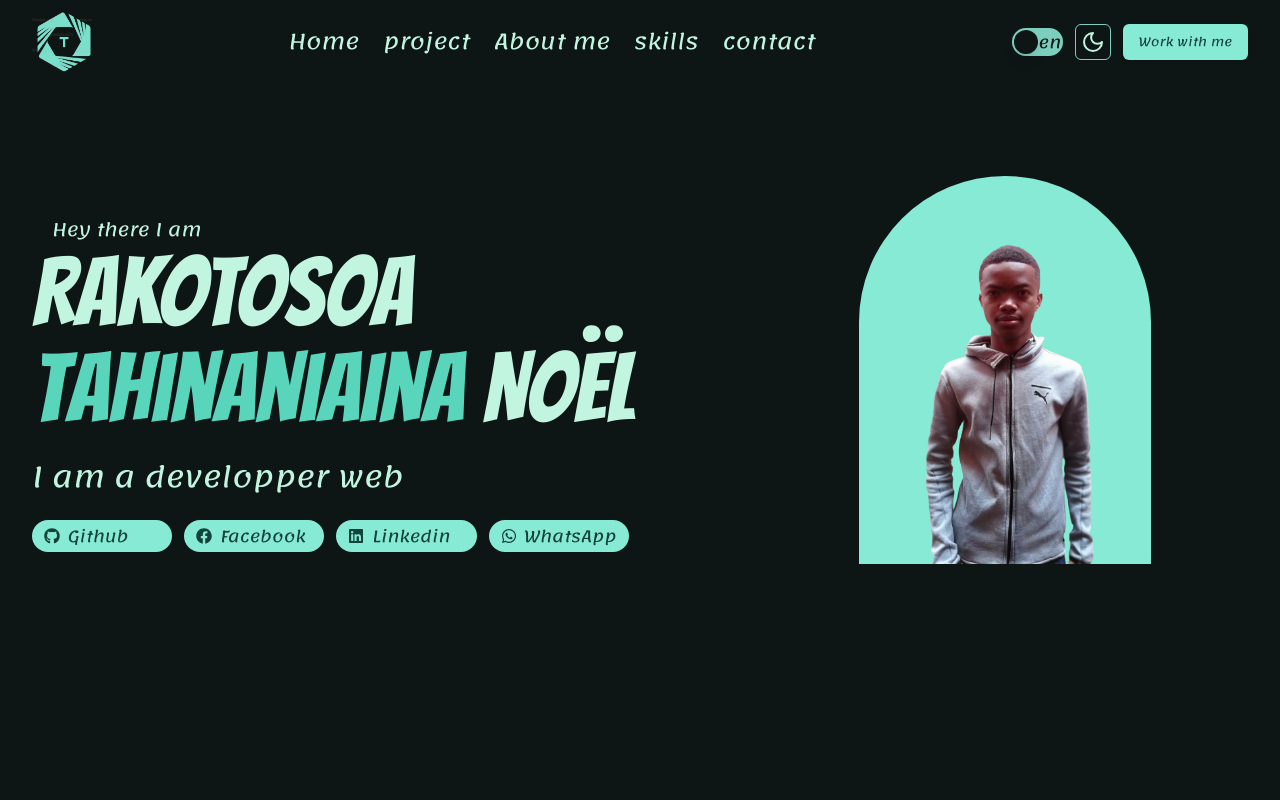
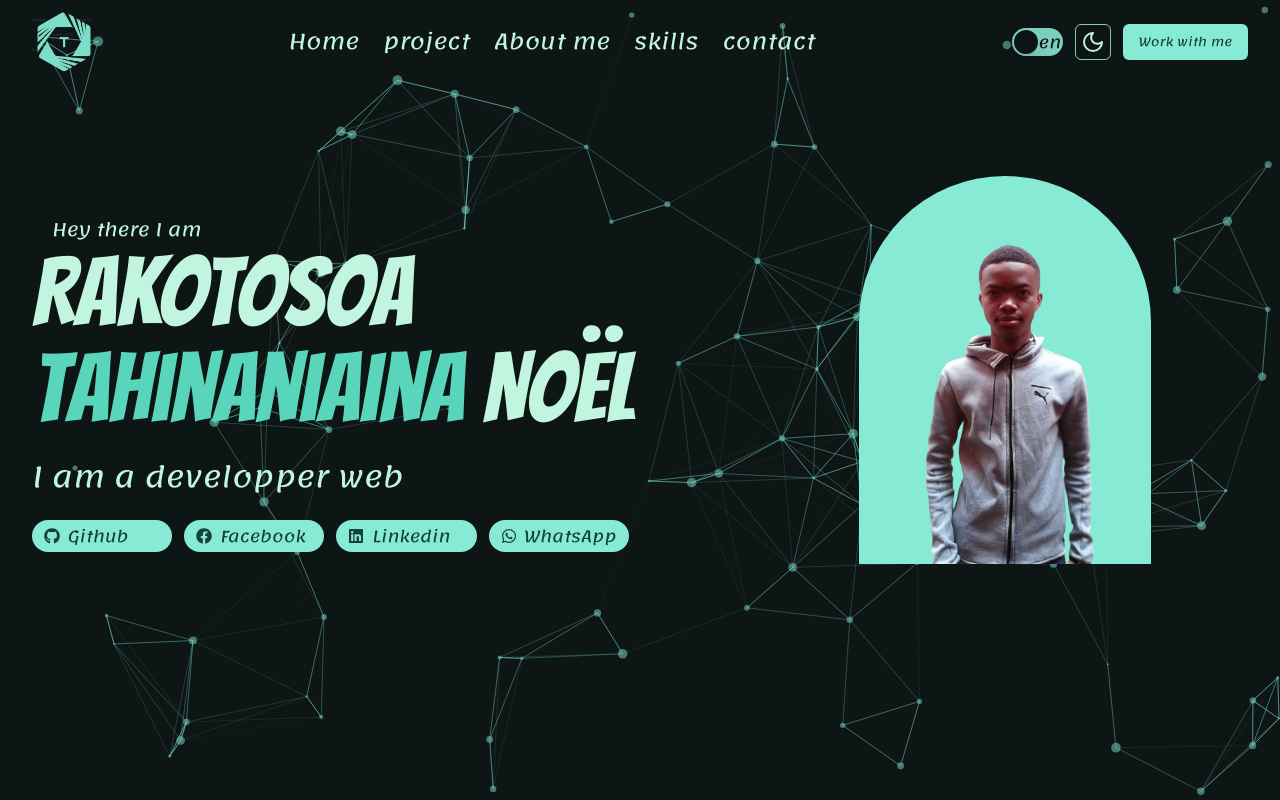
Before and after one commit to tahinaniaina01/portfolio, a React (Vite) app: page / in a window 1280 px wide. Shown: the top 800 px of the page. Built offline with nearby package versions, Linux system fonts and the light colour scheme.

Commit message:
uncomment ParticlesBackground section

```diff
--- a/src/App.tsx
+++ b/src/App.tsx
@@ -3,7 +3,7 @@ import Contact from "./components/Contact";
 import Footer from "./components/Footer";
 import Header from "./components/Header";
 import Hero from "./components/Hero";
-// import ParticlesBackground from "./components/ParticlesBackground";
+import ParticlesBackground from "./components/ParticlesBackground";
 import Project from "./components/Project";
 import Skills from "./components/Skills";
 import { ThemeProvider } from "./components/theme-provider";
@@ -11,7 +11,7 @@ import { ThemeProvider } from "./components/theme-provider";
 export default function App() {
   return (
     <ThemeProvider defaultTheme="dark" storageKey="vite-ui-theme">
-      {/* <ParticlesBackground /> */}
+      <ParticlesBackground />
       <Header />
       <Hero />
       <AboutMe />
```
